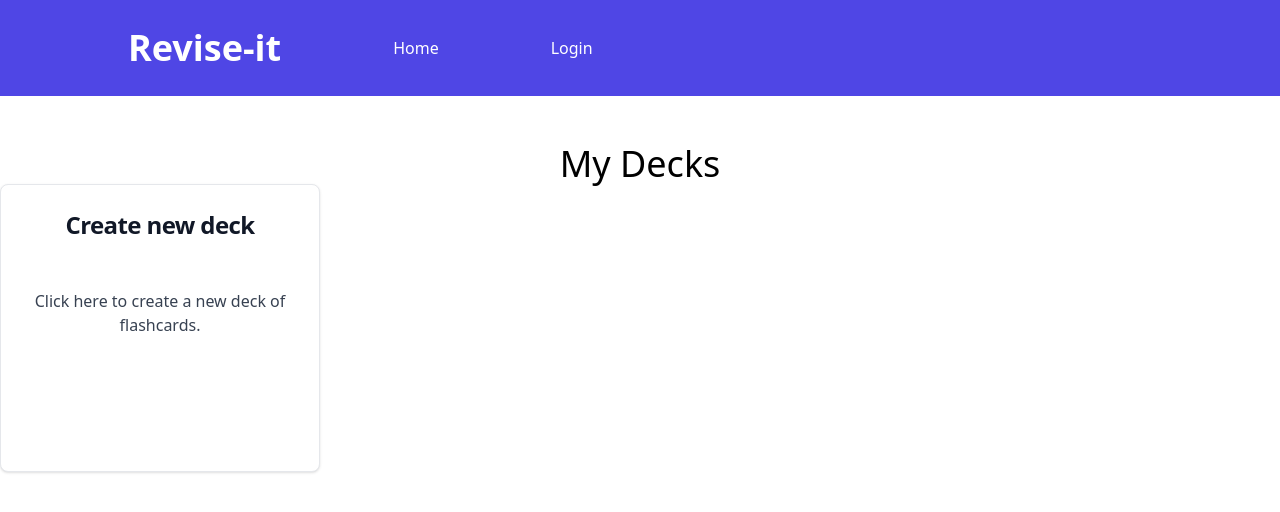
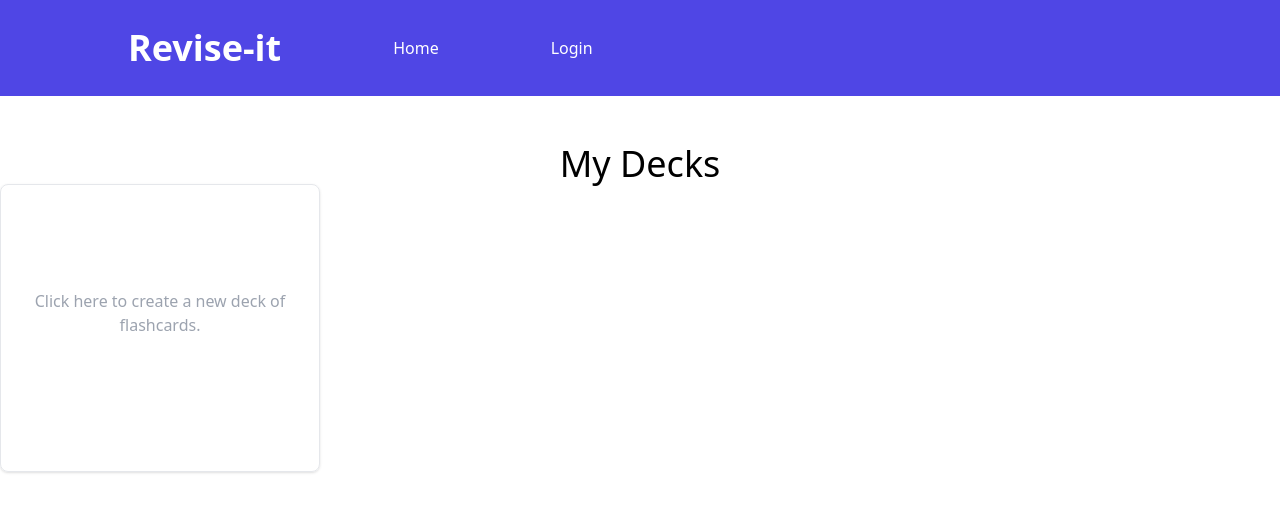
Before and after one commit to liam1703/revise-it, a Vue app in the folder frontend/: page /my-decks in a window 1280 px wide. Shown: the top 512 px of the page. Built offline with nearby package versions, Linux system fonts and the light colour scheme.

Commit message:
Remove dark styles

```diff
--- a/frontend/src/components/CreateDeckCard.vue
+++ b/frontend/src/components/CreateDeckCard.vue
@@ -1,8 +1,8 @@
 <template>
   <div>
-    <a href="#" class="block max-w-xs p-6 max-h-sm h-72 bg-white border border-gray-200 rounded-lg shadow text-center hover:bg-gray-100 dark:bg-gray-800 dark:border-gray-700 dark:hover:bg-gray-700">
-      <h5 class="mb-12 text-2xl font-bold tracking-tight text-gray-900 dark:text-white ">Create new deck</h5>
-      <p class="font-normal text-gray-700 dark:text-gray-400">
+    <a href="#" class="block max-w-xs p-6 max-h-sm h-72  border rounded-lg shadow text-center hover:bg-gray-700">
+      <h5 class="mb-12 text-2xl font-bold tracking-tight text-white ">Create new deck</h5>
+      <p class="font-normal text-gray-400">
         Click here to create a new deck of flashcards.
       </p>
     </a>
--- /dev/null
+++ b/frontend/src/components/MyUsefulCreations.vue
@@ -0,0 +1,13 @@
+<template>
+    <div>
+    <a href="#" class="block max-w-xs p-6 max-h-sm h-72 bg-white border border-gray-200 rounded-lg shadow text-center hover:bg-gray-100 dark:bg-gray-800 dark:border-gray-700 dark:hover:bg-gray-700">
+      <h5 class="mb-12 text-2xl font-bold tracking-tight text-gray-900 dark:text-white ">Create new deck</h5>
+      <p class="font-normal text-gray-700 dark:text-gray-400">
+        Click here to create a new deck of flashcards.
+      </p>
+    </a>
+  </div>
+</template>
+
+<script>
+</script>
```
